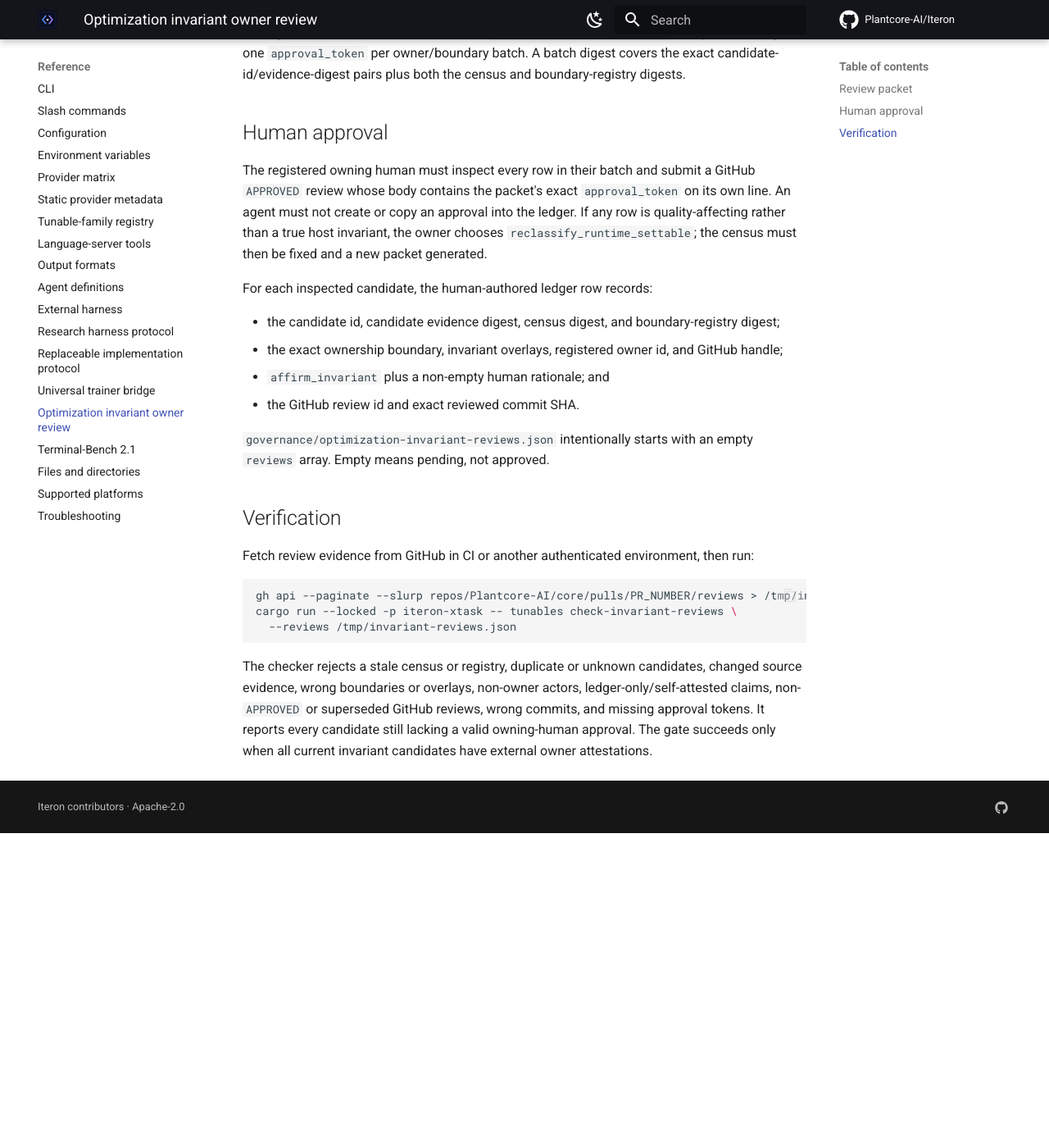
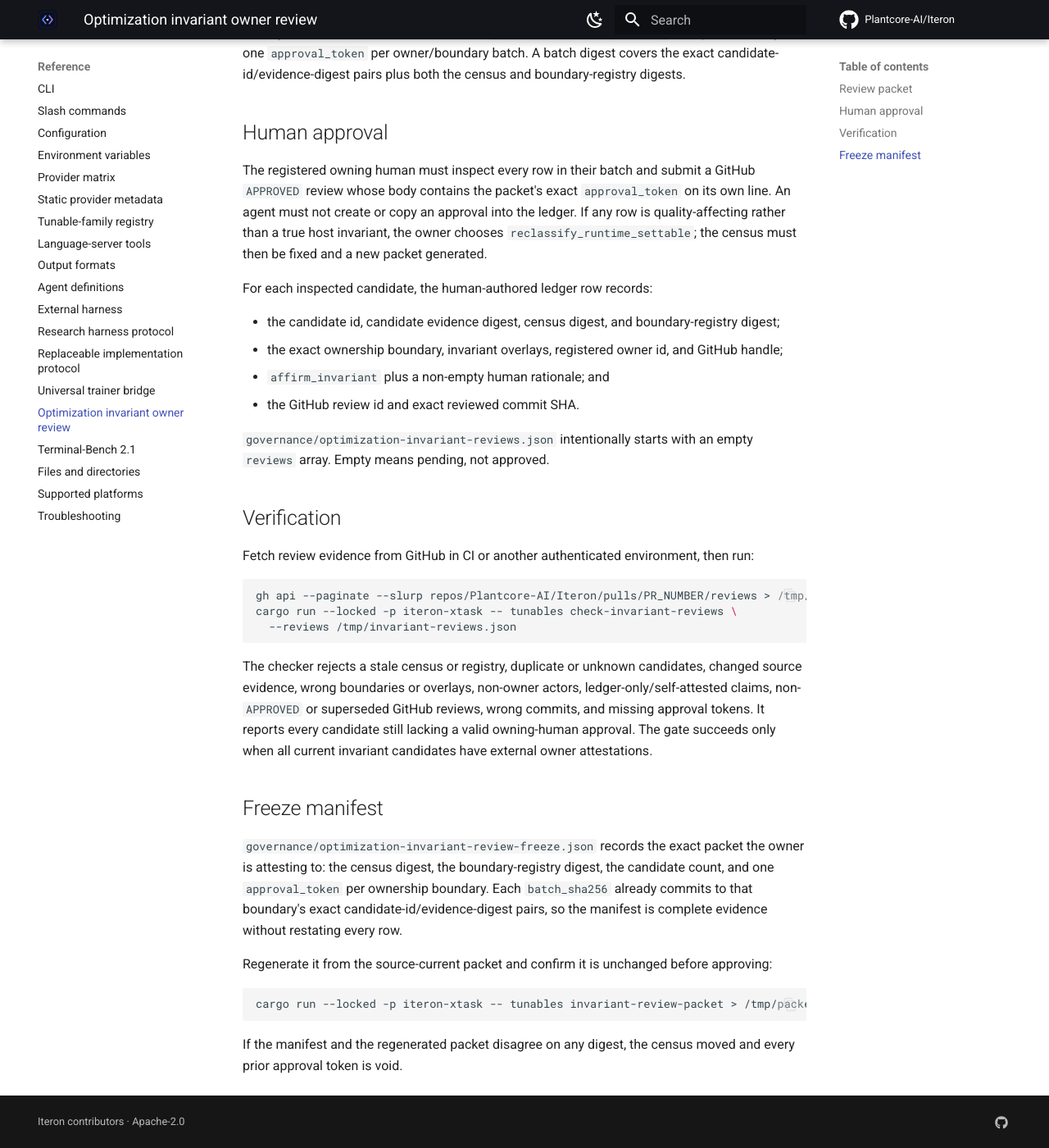
Before and after one commit to Plantcore-AI/Iteron, an MkDocs documentation site: the page built from docs/reference/optimization-invariant-review.md, in a window 1280 px wide and 1400 px high, scrolled down 543 px. Shown: the whole window at 82% size. Built offline with MkDocs 1.6.1 and Material for MkDocs 9.7.7, drawn with Linux system fonts in a browser that asks for light colours; comment, search, counter and statistics services are not loaded; before the commit the page ends 1559 px from its top, so only the background shows below that.

Commit message:
governance: freeze optimization invariant census for owner review
Stage the 679-candidate invariant census for external owner attestation and
fix the two defects that block the documented review pipeline.

- xtask: route the spec-shape success line to stderr. `tunables
  invariant-review-packet` and `tunables check-invariant-reviews` run that
  gate before writing machine-readable JSON to stdout, so the documented
  `> packet.json` redirect produced invalid JSON. Callers had to strip the
  first line by hand.
- docs: the review runbook still pointed at repos/Plantcore-AI/core, which
  only resolves through GitHub's rename redirect.
- governance: add optimization-invariant-review-freeze.json, recording the
  census digest, boundary-registry digest, candidate count, and the 31
  per-boundary approval tokens the owner is attesting to. Each batch_sha256
  already commits to that boundary's exact candidate-id/evidence-digest
  pairs, so the manifest is complete evidence without restating 679 rows.

Digests are unchanged by this commit: census 630083c3, registry 90d9ffe0.
The ledger stays empty; empty means pending, not approved.

````diff
--- a/docs/reference/optimization-invariant-review.md
+++ b/docs/reference/optimization-invariant-review.md
@@ -42,7 +42,7 @@ array. Empty means pending, not approved.
 Fetch review evidence from GitHub in CI or another authenticated environment, then run:
 
 ```sh
-gh api --paginate --slurp repos/Plantcore-AI/core/pulls/PR_NUMBER/reviews > /tmp/invariant-reviews.json
+gh api --paginate --slurp repos/Plantcore-AI/Iteron/pulls/PR_NUMBER/reviews > /tmp/invariant-reviews.json
 cargo run --locked -p iteron-xtask -- tunables check-invariant-reviews \
   --reviews /tmp/invariant-reviews.json
 ```
@@ -52,3 +52,20 @@ evidence, wrong boundaries or overlays, non-owner actors, ledger-only/self-attes
 non-`APPROVED` or superseded GitHub reviews, wrong commits, and missing approval tokens. It reports
 every candidate still lacking a valid owning-human approval. The gate succeeds only when all
 current invariant candidates have external owner attestations.
+
+## Freeze manifest
+
+`governance/optimization-invariant-review-freeze.json` records the exact packet the owner is
+attesting to: the census digest, the boundary-registry digest, the candidate count, and one
+`approval_token` per ownership boundary. Each `batch_sha256` already commits to that boundary's
+exact candidate-id/evidence-digest pairs, so the manifest is complete evidence without restating
+every row.
+
+Regenerate it from the source-current packet and confirm it is unchanged before approving:
+
+```sh
+cargo run --locked -p iteron-xtask -- tunables invariant-review-packet > /tmp/packet.json
+```
+
+If the manifest and the regenerated packet disagree on any digest, the census moved and every
+prior approval token is void.
````
Also changed, not shown: 2 other files.
